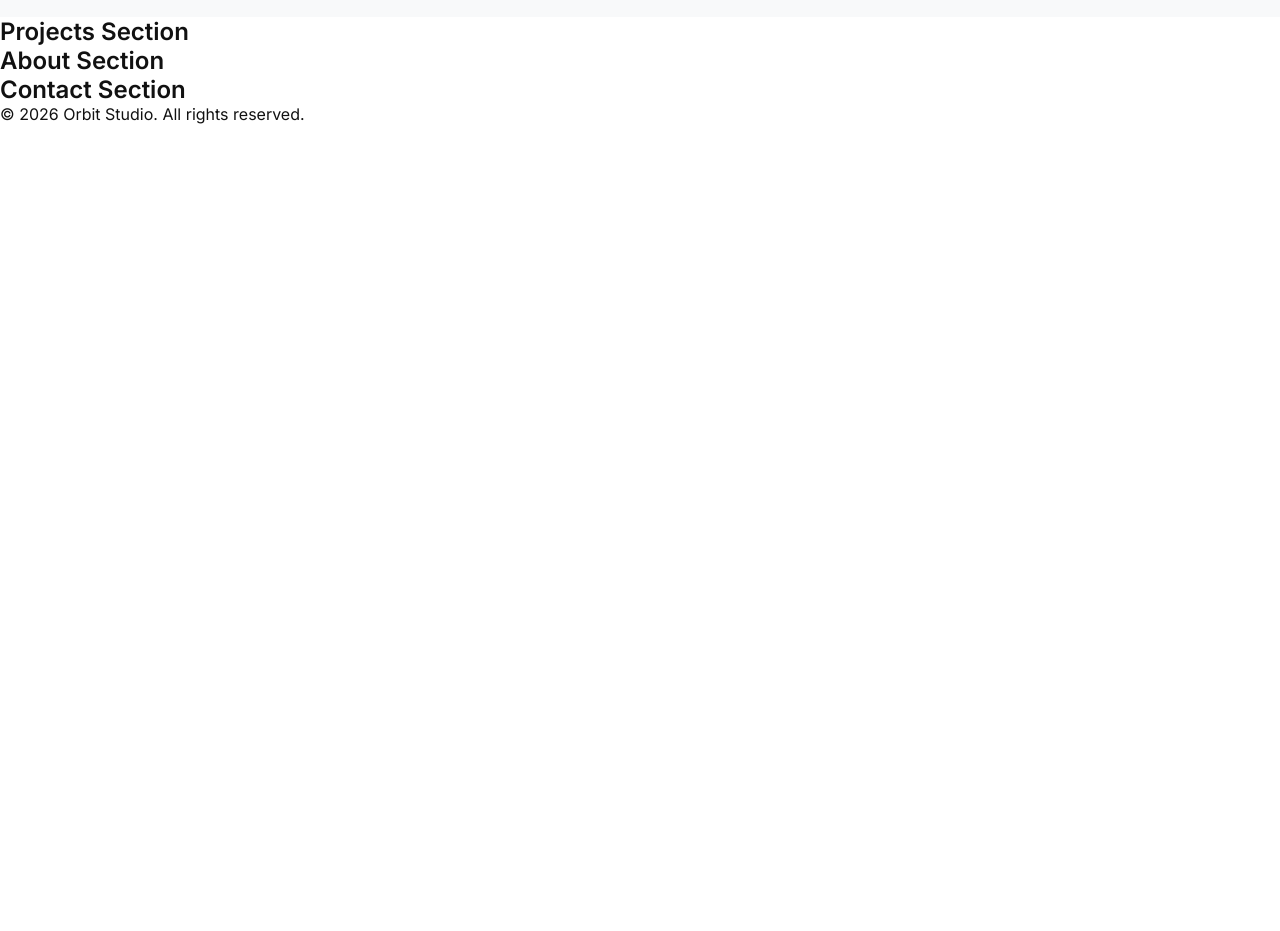
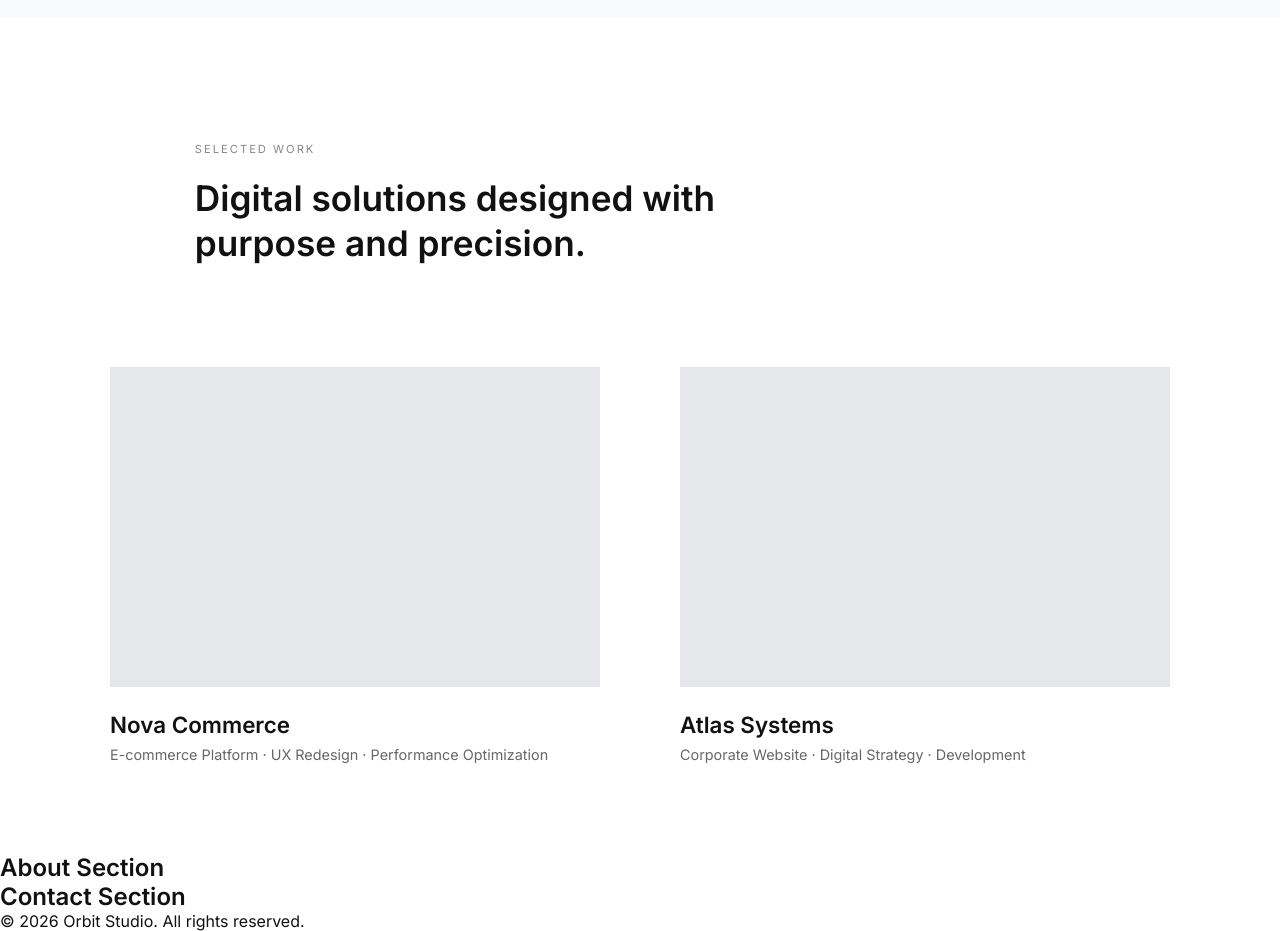
Before and after one commit to DaviddeCaso/orbit-studio, a React (Vite) app: page / in a window 1280 px wide. Shown: the part 2500-3431 px from the top of the page. Before the commit the page ends 2624 px from the top, so only its background shows below. Built offline with nearby package versions, Linux system fonts and the light colour scheme.

Commit message:
feat: implement projects section with minimal grid layout

```diff
--- a/src/sections/Projects.jsx
+++ b/src/sections/Projects.jsx
@@ -1,7 +1,26 @@
 function Projects() {
   return (
-    <section id="Projects">
-      <h1>Projects Section</h1>
+    <section id="projects" className="projects">
+      <div className="container projects-content">
+        <div className="section-header">
+          <span className="section-label">Selected Work</span>
+          <h2>Digital solutions designed with purpose and precision.</h2>
+        </div>
+
+        <div className="projects-grid">
+          <div className="project-item">
+            <div className="project-image"></div>
+            <h3>Nova Commerce</h3>
+            <p>E-commerce Platform · UX Redesign · Performance Optimization</p>
+          </div>
+
+          <div className="project-item">
+            <div className="project-image"></div>
+            <h3>Atlas Systems</h3>
+            <p>Corporate Website · Digital Strategy · Development</p>
+          </div>
+        </div>
+      </div>
     </section>
   );
 }
--- a/src/styles/globals.css
+++ b/src/styles/globals.css
@@ -316,3 +316,55 @@ nav a {
     display: none;
   }
 }
+
+/* PROJECTS */
+
+.projects {
+  padding: 20px 0 90px 0;
+  background: #ffffff;
+}
+
+.projects-content {
+  max-width: 1100px;
+}
+
+.projects-grid {
+  display: grid;
+  grid-template-columns: repeat(2, 1fr);
+  gap: 80px;
+  margin-top: 80px;
+}
+
+.project-item {
+  cursor: pointer;
+}
+
+.project-image {
+  width: 100%;
+  height: 320px;
+  background: #e5e7eb;
+  margin-bottom: 1.5rem;
+  transition: transform 0.4s ease;
+}
+
+.project-item:hover .project-image {
+  transform: scale(1.02);
+}
+
+.project-item h3 {
+  font-size: 1.4rem;
+  font-weight: 600;
+  margin-bottom: 0.5rem;
+}
+
+.project-item p {
+  font-size: 0.9rem;
+  color: #666;
+}
+
+@media (max-width: 1024px) {
+  .projects-grid {
+    grid-template-columns: 1fr;
+    gap: 60px;
+  }
+}
```
Also changed, not shown: src/assets/hero-bg(2).jpg (deleted).
